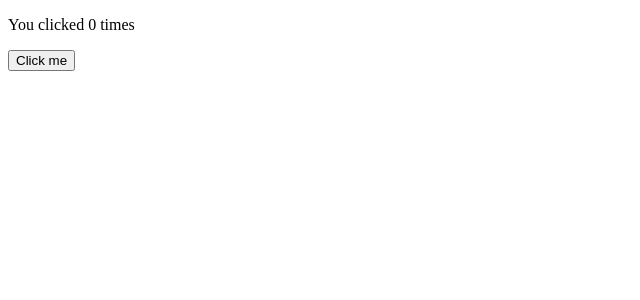
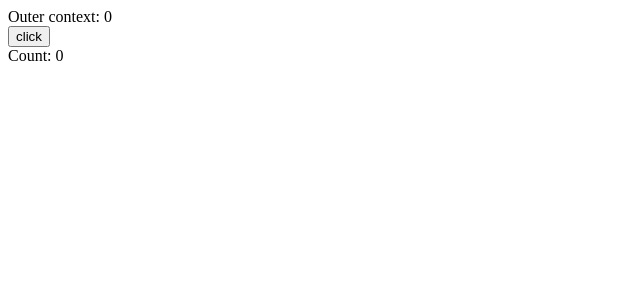
Before and after one commit to TillWohlatz/boilerplate-for-react-with-webpack-babel-typescript-mocha, a React app: page /#/app2 in a window 1280 px wide. Shown: the top 300 px of the page, without its empty margins (0-640 px from the left). Built offline with nearby package versions, Linux system fonts and the light colour scheme; the HTML template or start-up script is replaced by a standard one.

Commit message:
Context with Class component working

```diff
--- /dev/null
+++ b/src/components/AppClassCompContext/ChangeContext.tsx
@@ -0,0 +1,31 @@
+import React, { Component } from 'react';
+import { Context } from './ClassContext';
+
+
+
+let incr: number = 0;
+export class ChangeContext extends Component<{}, {}> {
+
+    render() {
+        return (
+            <Context.Consumer>
+                {context => context &&
+                    logIt(context) && (
+                        < button onClick={() => {
+                            let currentCount = context.count;
+                            console.log("current incr: ", incr++, " next count:", ++currentCount);
+                            context.setCount(currentCount);
+                        }
+
+                        }>
+                            click
+                </button>
+                    )}
+            </Context.Consumer >
+        );
+    }
+}
+function logIt(obj: any): boolean {
+    console.dir(obj);
+    return true;
+}
--- /dev/null
+++ b/src/components/AppClassCompContext/ClassContext.tsx
@@ -0,0 +1,42 @@
+
+import React from "react";
+import { PostInfo } from "./PostInfo";
+import { ChangeContext } from "./ChangeContext";
+
+
+export interface ClassState {
+    count: number;
+    setCount(count: number): void;
+}
+
+export const Context = React.createContext<ClassState | null>(null);
+
+
+export class ClassContext extends React.Component<{}, ClassState>{
+    constructor(props: any) {
+        super(props);
+        console.log("inital state set");
+        //const [count, setCount] = useState(initalState);
+        this.setCount = this.setCount.bind(this)
+        this.state = { count: 0, setCount: this.setCount };
+    }
+    setCount(count: number) {
+        this.setState((priorState) => (
+            {
+                count: count,
+                setCount: this.setCount
+            }));
+    }
+    render() {
+        return (
+            <>
+                <Context.Provider value={this.state}>
+                    <div> Outer context: {this.state.count}</div>
+                    <ChangeContext />
+                    <PostInfo />
+                </Context.Provider>
+
+            </>
+        );
+    }
+}
--- /dev/null
+++ b/src/components/AppClassCompContext/PostInfo.tsx
@@ -0,0 +1,28 @@
+import React, { Component } from 'react';
+import { Context } from './ClassContext';
+
+export class PostInfo extends Component<{}, | {}> {
+
+    render() {
+        return (
+            <Context.Consumer>
+                {
+                    appContext =>
+                        logIt(appContext) &&
+                        appContext && (
+
+                            < div >
+                                Count: {appContext.count}
+                            </div>
+                        )
+
+                }
+            </Context.Consumer >
+        );
+    }
+};
+
+function logIt(obj: any): boolean {
+    console.dir(obj);
+    return true;
+}
--- a/src/components/Router/Router.tsx
+++ b/src/components/Router/Router.tsx
@@ -3,6 +3,7 @@ import { Route, Switch } from "react-router-dom";
 import { Hello } from "../Hello";
 import { ReducerHello } from "../ReducerHello";
 import { App } from "../AppContext/App";
+import { ClassContext } from "../AppClassCompContext/ClassContext";
 
 export const Router: FunctionComponent<{}> = () => {
 
@@ -20,6 +21,9 @@ export const Router: FunctionComponent<{}> = () => {
                     <Route path="/app">
                         <App />
                     </Route>
+                    <Route path="/app2">
+                        <ClassContext />
+                    </Route>
 
                     <Route path="/">
                         <Hello />
```
